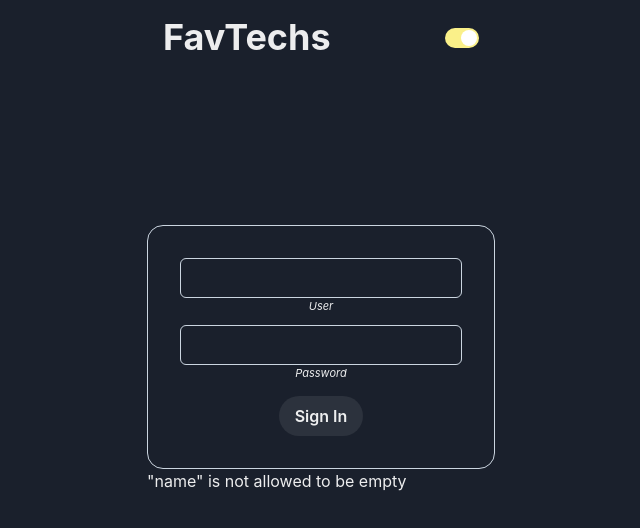
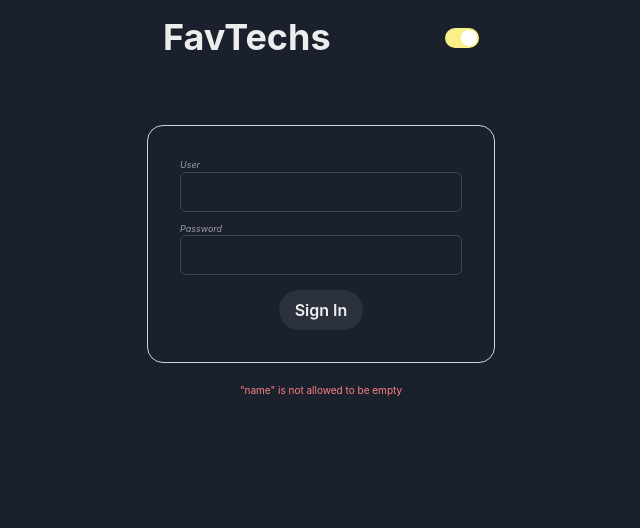
Before and after one commit to luis-moguea/languages-dnd, a React (Vite) app: page /langs in a window 1280 px wide. Both pictures are taken after a click on the button "Sign In". Shown: the top 528 px of the page, without its empty margins (319-959 px from the left). Built offline with nearby package versions, Linux system fonts and the light colour scheme.

Commit message:
style updates

```diff
--- a/src/components/Login/LoginInputs.tsx
+++ b/src/components/Login/LoginInputs.tsx
@@ -36,6 +36,12 @@
 
   return (
     <>
+      <Box
+        display="flex"
+        flexDirection="column"
+        alignItems="center"
+        justifyContent="center"
+      >
         <NavBar />
         <form onSubmit={preventReload}>
           <InputGroup
@@ -45,35 +51,61 @@
             rounded="2xl"
             padding="2em"
             flexDirection="column"
-          mt="150px"
+            mt="50px"
             maxWidth="350px"
             display="flex"
             alignItems="center"
             justifyContent="center"
           >
+            <Box mb="10px">
+              <Text opacity="0.6" fontSize="9px" fontStyle="oblique">
+                User
+              </Text>
               <Input
                 type="text"
                 onChange={(event) => setName(event.target.value)}
               ></Input>
-          <Text fontSize="11px" fontStyle="oblique" mb="10px">
-            User
+            </Box>
+            <Box>
+              <Text opacity="0.6" fontSize="9px" fontStyle="oblique">
+                Password
               </Text>
               <Input
                 type="password"
                 value={password}
                 onChange={(event) => setPassword(event.target.value)}
               ></Input>
-          <Text fontSize="11px" fontStyle="oblique">
-            Password
-          </Text>
+            </Box>
+
             <Button rounded="3xl" mt="15px" onClick={handleSubmit}>
               Sign In
             </Button>
           </InputGroup>
         </form>
         <Box>
-        {nameError && <Text>{nameError}</Text>}
-        {passwordError && <Text>{passwordError}</Text>}
+          {nameError && (
+            <Text
+              maxW="250px"
+              color="red.300"
+              textAlign="center"
+              fontSize="10px"
+              mt="20px"
+            >
+              {nameError}
+            </Text>
+          )}
+          {passwordError && (
+            <Text
+              maxW="250px"
+              color="red.300"
+              textAlign="center"
+              fontSize="10px"
+              mt="20px"
+            >
+              {passwordError}
+            </Text>
+          )}
+        </Box>
       </Box>
     </>
   );
--- a/src/index.css
+++ b/src/index.css
@@ -2,5 +2,4 @@
     align-items: center;
     justify-content: center;
     display: flex;
-    min-height: 100vh;
 }
```
Lines whose indentation alone changed are shown as unchanged.
